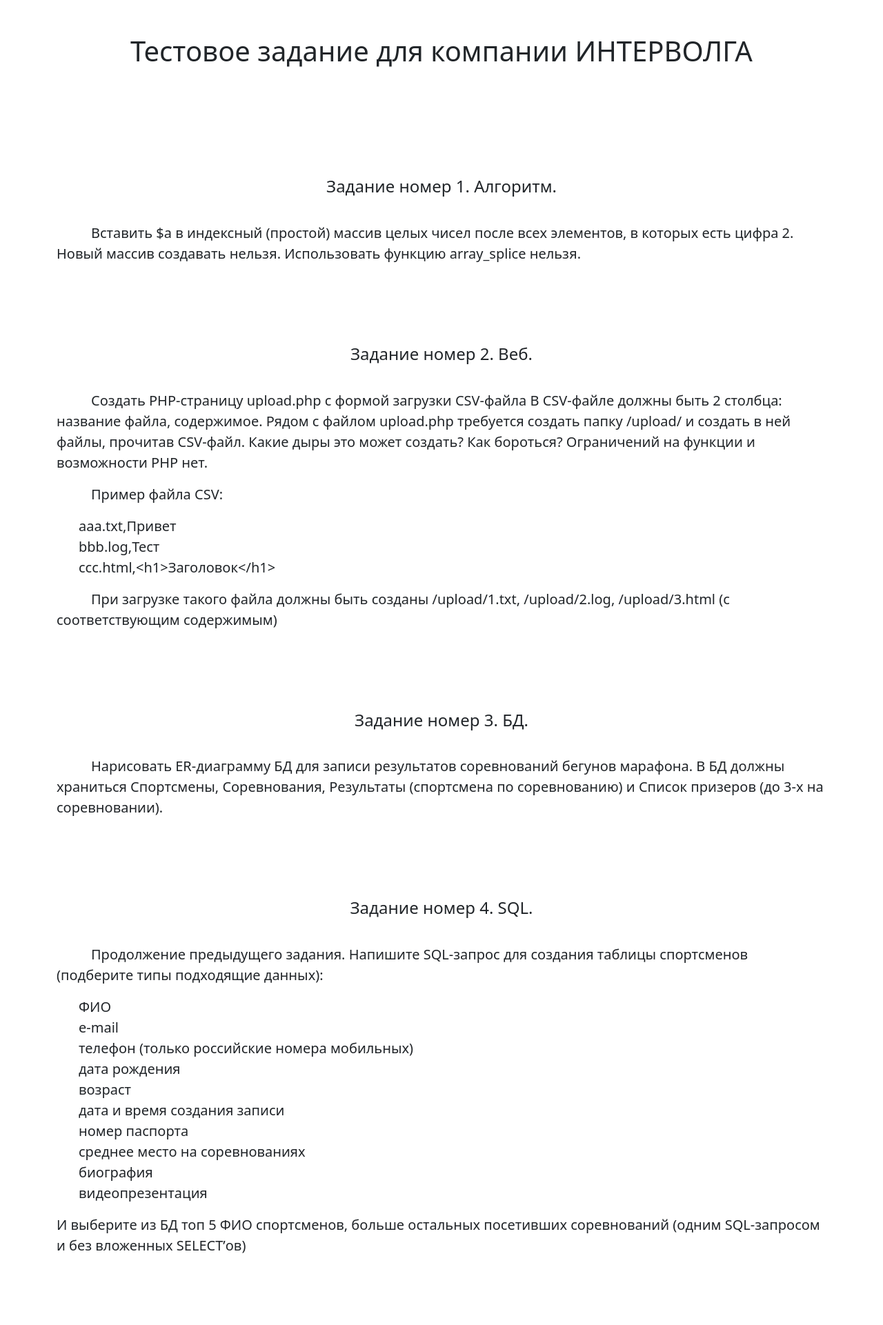
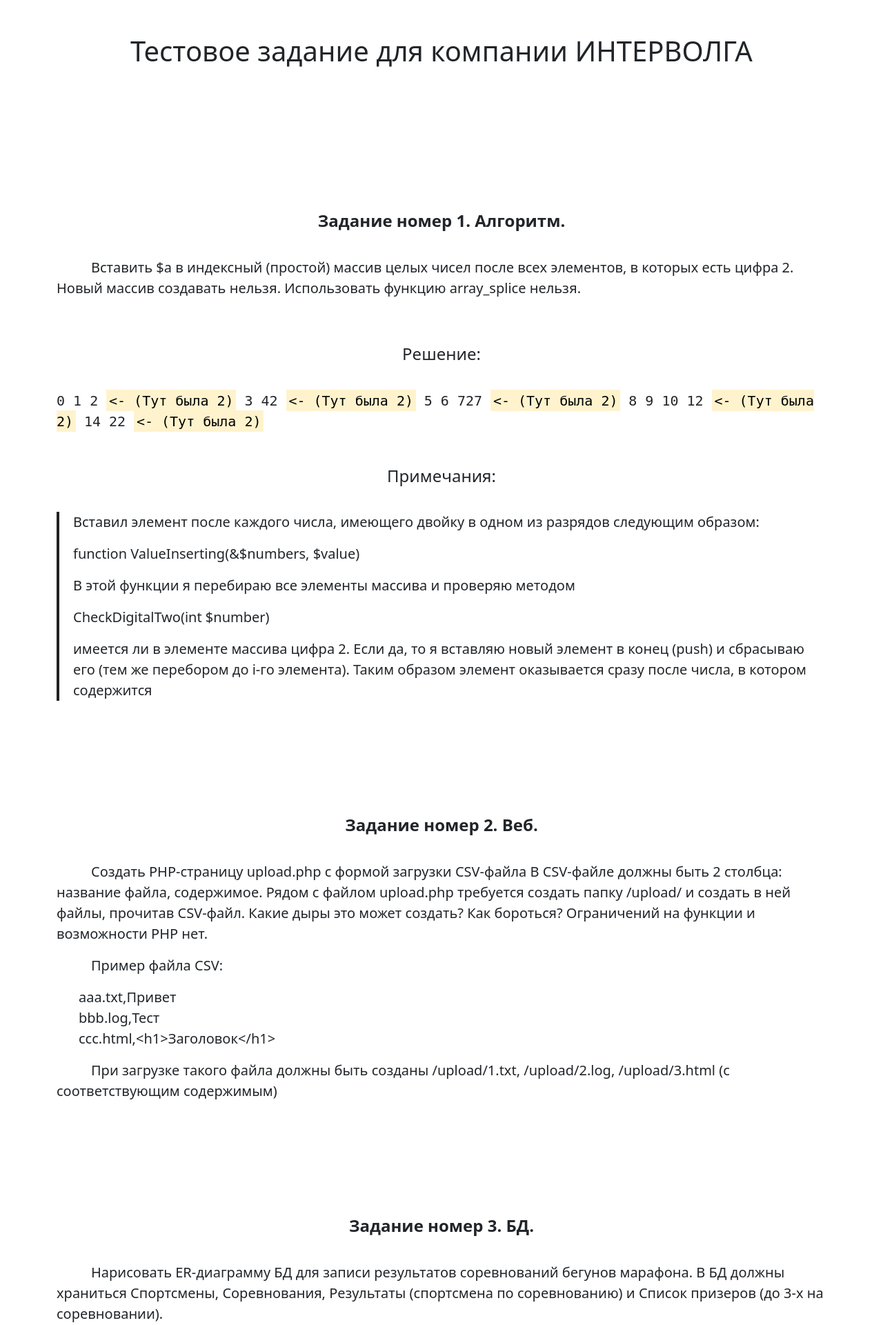
Before and after one commit to LancelotOzerny/Test-task-from-intervolga, a PHP site: page / in a window 1280 px wide. Shown: the top 1921 px of the page at 69% size. Before the commit the page ends 1817 px from the top, so only its background shows below. Run offline with PHP 8.4, Linux system fonts and the light colour scheme.

Commit message:
Реализация первого задания
Реализовал первое задание и вынес его в двух отдельных функций, которые разместил в папке modules в виде exercise1.php файла. Реализовал вывод первого задание в строковом виде (все элементы массива) и добавил примечание - коротко о том, как я реализовал задание.

```diff
--- a/index.php
+++ b/index.php
@@ -1,5 +1,19 @@
 <?php
+	require("modules/exercise1.php");
 
+	// Задание 1
+	$numbers = Array(0, 1, 2, 3, 42, 5, 6, 727, 8, 9, 10, 12, 14, 22);
+	$insertValue = "<mark><- (Тут была 2)</mark>";
+
+	// Вызываем функцию вставки из exercise1.php
+	ValueInserting($numbers, $insertValue);
+
+	// Вывод на сайт в виде строки
+	$textArray = "";
+	foreach ($numbers as $value)
+	{
+		$textArray .= strval($value) . " ";
+	}
 ?>
 <!DOCTYPE html>
 <html lang="ru">
@@ -24,11 +38,37 @@
 		<div class="row">
 			<div class="col-md-12">
 				<div class="exercise">
-					<h2 class="exercise-title title--font24 title--center">Задание номер 1. Алгоритм.</h2>
+					<h2 class="exercise-title title--bold title--center">Задание номер 1. Алгоритм.</h2>
 					<p class="exercise-input">Вставить $a в индексный (простой) массив целых чисел после всех элементов, в которых есть цифра 2. Новый массив создавать нельзя. Использовать функцию array_splice нельзя.</p>
 
+					<h2 class="exercise-title title--font24 title--center">Решение:</h2>
+
+					<div class="exercise-solution">
+						<?php
+							echo $textArray;
+						?>
+					</div>
+
+					<h2 class="exercise-title title--font24 title--center">Примечания:</h2>
+
 					<div class="exercise-output">
+						<p>
+							Вставил элемент после каждого числа, имеющего двойку в одном из разрядов следующим образом:
+						</p>
 
+						<p>
+							function ValueInserting(&$numbers, $value)
+						</p>
+
+						<p>
+							В этой функции я перебираю все элементы массива и проверяю методом
+						</p>
+						<p>
+							CheckDigitalTwo(int $number)
+						</p>
+							 имеется  ли в элементе массива цифра 2. Если да, то я вставляю новый элемент в конец (push) и сбрасываю его (тем же перебором до i-го элемента).
+							Таким образом элемент оказывается сразу после числа, в котором содержится
+						</p>
 					</div>
 				</div>
 			</div>
@@ -37,7 +77,7 @@
 		<div class="row">
 			<div class="col-md-12">
 				<div class="exercise">
-					<h2 class="exercise-title title--font24 title--center">Задание номер 2. Веб.</h2>
+					<h2 class="exercise-title title--bold title--font24 title--center">Задание номер 2. Веб.</h2>
 					<p class="exercise-input">
 						Создать PHP-страницу upload.php с формой загрузки CSV-файла В CSV-файле должны быть 2 столбца: название файла, содержимое. Рядом с файлом upload.php требуется создать папку /upload/ и создать в ней файлы, прочитав CSV-файл.
 						Какие дыры это может создать? Как бороться? Ограничений на функции и возможности PHP нет.
@@ -60,7 +100,7 @@
 		<div class="row">
 			<div class="col-md-12">
 				<div class="exercise">
-					<h2 class="exercise-title title--font24 title--center">Задание номер 3. БД.</h2>
+					<h2 class="exercise-title title--bold title--font24 title--center">Задание номер 3. БД.</h2>
 					<p class="exercise-input">Нарисовать ER-диаграмму БД для записи результатов соревнований бегунов марафона. В БД должны храниться Спортсмены, Соревнования, Результаты (спортсмена по соревнованию) и Список призеров (до 3-х на соревновании).</p>
 				</div>
 			</div>
@@ -69,7 +109,7 @@
 		<div class="row">
 			<div class="col-md-12">
 				<div class="exercise">
-					<h2 class="exercise-title title--font24 title--center">Задание номер 4. SQL.</h2>
+					<h2 class="exercise-title title--bold title--font24 title--center">Задание номер 4. SQL.</h2>
 					<p class="exercise-input">
 						Продолжение предыдущего задания. Напишите SQL-запрос для создания таблицы спортсменов (подберите типы подходящие данных):
 
--- /dev/null
+++ b/modules/exercise1.php
@@ -0,0 +1,43 @@
+<?php
+	function ValueInserting(&$numbers, $value)
+	{
+		for ($i = 0; $i < count($numbers); $i++)
+		{
+			// Если есть двойска в числе
+			if(CheckDigitalTwo($numbers[$i]))
+			{
+				// То вставляем элемент в конец списка
+				array_push($numbers, $value);
+
+				// Перекидваем его до ДАННОЙ + 1 позиции
+				for ($j = count($numbers) - 1; $j > $i + 1; --$j)
+				{
+					$temp = $numbers[$j];
+					$numbers[$j] = $numbers[$j - 1];
+					$numbers[$j - 1] = $temp;
+				}
+
+				// Так как следующий элемент - вставленный (и может содержать 2) то пропускаем сразу две итерации
+				$i++;
+			}
+		}
+	}
+
+	//
+	function CheckDigitalTwo(int $value)
+	{
+		while ($value > 0)
+		{
+			$digit = $value % 10;
+
+			if ($digit == 2)
+			{
+				return true;
+			}
+
+			$value = ($value - $digit) / 10;
+		}
+
+		return false;
+	}
+?>
--- a/style.css
+++ b/style.css
@@ -26,13 +26,23 @@ body
 .exercise-title
 {
 	padding-bottom: 30px;
+	padding-top: 50px;
 	font-size: 24px;
 }
 .exercise-input
 {
 	text-indent: 50px;
 }
-.exercise-list li
+.exercise-solution
 {
-
+	font-family: monospace;
 }
+.exercise-output
+{
+	border-left: 4px solid #222;
+	padding-left: 20px;
+}
+.title--bold
+{
+	font-weight: bold;
+}
```
